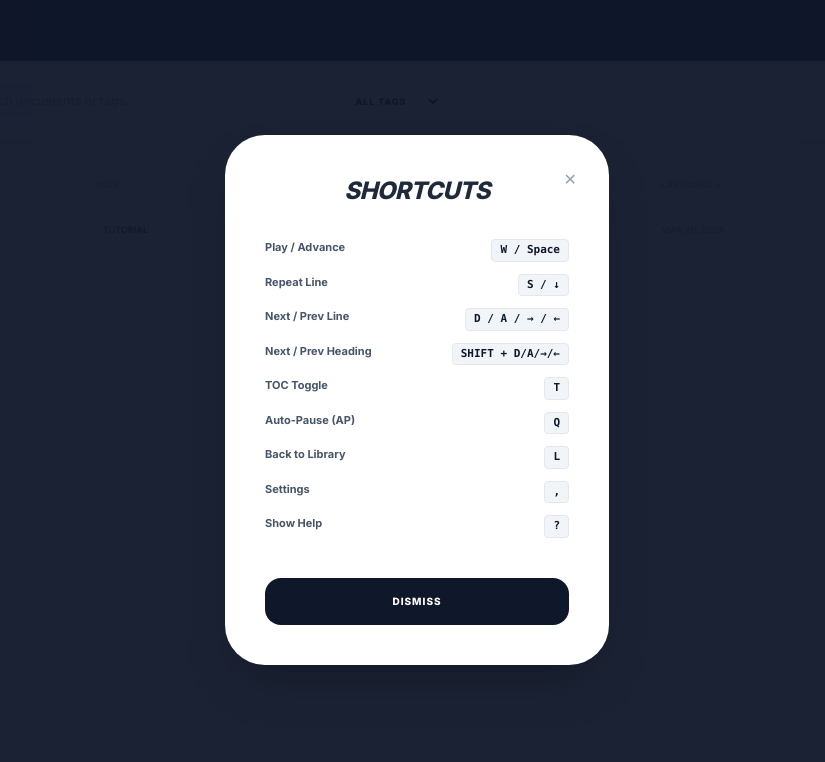
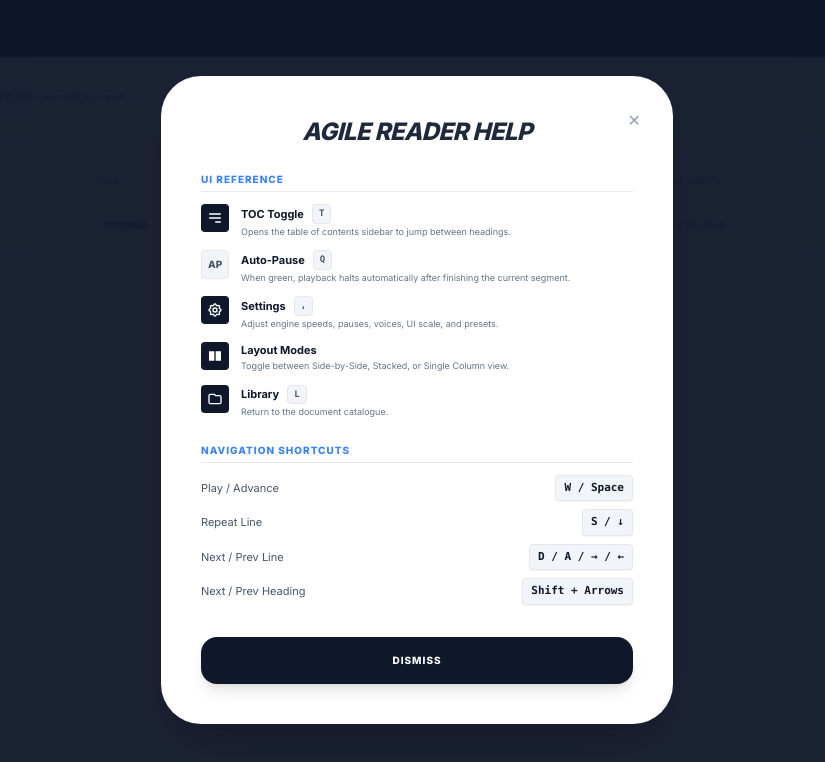
Before and after one commit to jtpolizzi/agile-reader, a Svelte app: page / in a window 1280 px wide. Both pictures are taken after a click on the button 1244 px from the left and 30 px from the top of the page. Shown: the top 762 px of the page, without its empty margins (223-1048 px from the left). Built offline with nearby package versions, Linux system fonts and the light colour scheme.

Commit message:
Header cleanup / polish

```diff
--- a/src/components/reader/ReaderView.svelte
+++ b/src/components/reader/ReaderView.svelte
@@ -57,6 +57,8 @@
 
 <div class="flex-1 overflow-y-auto custom-scroll scroll-smooth pb-40">
   <div class="max-w-6xl mx-auto py-2 reader-container layout-{uiStore.layoutMode} lead-{uiStore.leadLanguage}">
+    <h1 class="text-3xl md:text-4xl font-black text-slate-800 px-4 mt-8 mb-12 italic tracking-tight">{uiStore.activeDocTitle}</h1>
+
     {#each segments as seg, idx}
       {#if seg.type === 'heading'}
         <div
--- a/src/components/shared/Header.svelte
+++ b/src/components/shared/Header.svelte
@@ -2,34 +2,33 @@
   import { uiStore } from "../../stores/uiStore.svelte";
 </script>
 
-<header class="bg-slate-900 text-white px-4 py-2.5 flex items-center justify-between z-40 border-b border-white/10 shadow-md shrink-0">
-  <div class="flex items-center gap-4 overflow-hidden">
+<header class="bg-slate-900 text-white px-2 sm:px-4 py-2 flex items-center justify-between z-40 border-b border-white/10 shadow-md shrink-0">
+  <div class="flex items-center gap-2 sm:gap-4 overflow-hidden">
     {#if uiStore.currentView === "reader"}
-      <button onclick={(e) => { e.preventDefault(); uiStore.toggleSidebar(); }} class="p-2.5 hover:bg-white/10 rounded-lg transition-colors" title="TOC Toggle ( T )">
+      <button onclick={(e) => { e.preventDefault(); uiStore.toggleSidebar(); }} class="p-2 sm:p-2.5 hover:bg-white/10 rounded-lg transition-colors" title="TOC Toggle ( T )">
         <svg class="w-5 h-5" fill="none" stroke="currentColor" viewBox="0 0 24 24"><path stroke-linecap="round" stroke-linejoin="round" stroke-width="2" d="M4 6h16M4 12h16m-7 6h7"/></svg>
       </button>
     {/if}
-    <button onclick={(e) => { e.preventDefault(); uiStore.currentView = "library"; }} class="p-2.5 hover:bg-white/10 rounded-lg transition-colors" title="Back to Library ( L )">
+    <button onclick={(e) => { e.preventDefault(); uiStore.currentView = "library"; }} class="p-2 sm:p-2.5 hover:bg-white/10 rounded-lg transition-colors" title="Back to Library ( L )">
       <svg class="w-5 h-5" fill="none" stroke="currentColor" viewBox="0 0 24 24"><path stroke-linecap="round" stroke-linejoin="round" stroke-width="2" d="M3 7v10a2 2 0 002 2h14a2 2 0 002-2V9a2 2 0 00-2-2h-6l-2-2H5a2 2 0 00-2 2z"/></svg>
     </button>
-    <h1 class="font-black text-[11px] tracking-widest leading-none uppercase italic text-blue-400 truncate hidden md:block">
-      {#if uiStore.currentView === "reader" && uiStore.activeDocTitle}
-        {uiStore.activeDocTitle}
-      {:else}
+
+    {#if uiStore.currentView !== "reader"}
+      <h1 class="font-black text-[11px] tracking-widest leading-none uppercase italic text-blue-400 hidden sm:block">
         Agile Reader <span class="text-white/20 ml-1">v3.0</span>
-      {/if}
     </h1>
+    {/if}
   </div>
 
-  <div class="flex items-center gap-3">
+  <div class="flex items-center gap-2 sm:gap-3">
     {#if uiStore.currentView === "reader"}
       <div class="flex items-center bg-white/5 rounded-lg p-1 border border-white/10" title="Presets">
         <select
           bind:value={uiStore.currentPresetName}
           onchange={(e) => { e.preventDefault(); uiStore.loadPreset(e.currentTarget.value); }}
-          class="bg-transparent text-[11px] font-black outline-none px-3 py-1 cursor-pointer text-blue-300 appearance-none"
+          class="bg-transparent text-[11px] font-black outline-none px-2 py-1 cursor-pointer text-blue-300 appearance-none text-center"
         >
-          <option value="">-- PRESETS --</option>
+          <option value="">⚙️ PRESETS</option>
           {#each Object.keys(uiStore.presets).sort() as name}
             <option value={name}>{name}</option>
           {/each}
@@ -37,14 +36,14 @@
       </div>
 
       <div class="flex bg-white/5 rounded-lg p-1 border border-white/10">
-        <button onclick={(e) => { e.preventDefault(); uiStore.layoutMode = "side-by-side"; }} title="Side by Side" class="p-2 rounded-md {uiStore.layoutMode === "side-by-side" ? "bg-white/20" : "hover:bg-white/10"}"><svg class="w-5 h-5" fill="currentColor" viewBox="0 0 24 24"><path d="M3 5h8v14H3V5zm10 0h8v14h-8V5z"/></svg></button>
-        <button onclick={(e) => { e.preventDefault(); uiStore.layoutMode = "over-under"; }} title="Stacked" class="p-2 rounded-md {uiStore.layoutMode === "over-under" ? "bg-white/20" : "hover:bg-white/10"}"><svg class="w-5 h-5" fill="currentColor" viewBox="0 0 24 24"><path d="M3 5h18v6H3V5zm0 8h18v6H3v-6z"/></svg></button>
-        <button onclick={(e) => { e.preventDefault(); uiStore.layoutMode = "plain"; }} title="Single" class="p-2 rounded-md {uiStore.layoutMode === "plain" ? "bg-white/20" : "hover:bg-white/10"}"><svg class="w-5 h-5" fill="currentColor" viewBox="0 0 24 24"><path d="M3 5h18v2H3V5zm0 4h18v2H3V9zm0 4h18v2H3v-2zm0 4h18v2H3v-2z"/></svg></button>
+        <button onclick={(e) => { e.preventDefault(); uiStore.layoutMode = "side-by-side"; }} title="Side by Side" class="p-1.5 sm:p-2 rounded-md {uiStore.layoutMode === "side-by-side" ? "bg-white/20" : "hover:bg-white/10"}"><svg class="w-4 h-4 sm:w-5 sm:h-5" fill="currentColor" viewBox="0 0 24 24"><path d="M3 5h8v14H3V5zm10 0h8v14h-8V5z"/></svg></button>
+        <button onclick={(e) => { e.preventDefault(); uiStore.layoutMode = "over-under"; }} title="Stacked" class="p-1.5 sm:p-2 rounded-md {uiStore.layoutMode === "over-under" ? "bg-white/20" : "hover:bg-white/10"}"><svg class="w-4 h-4 sm:w-5 sm:h-5" fill="currentColor" viewBox="0 0 24 24"><path d="M3 5h18v6H3V5zm0 8h18v6H3v-6z"/></svg></button>
+        <button onclick={(e) => { e.preventDefault(); uiStore.layoutMode = "plain"; }} title="Single" class="p-1.5 sm:p-2 rounded-md {uiStore.layoutMode === "plain" ? "bg-white/20" : "hover:bg-white/10"}"><svg class="w-4 h-4 sm:w-5 sm:h-5" fill="currentColor" viewBox="0 0 24 24"><path d="M3 5h18v2H3V5zm0 4h18v2H3V9zm0 4h18v2H3v-2zm0 4h18v2H3v-2z"/></svg></button>
       </div>
 
-      <button onclick={(e) => { e.preventDefault(); uiStore.openModal("settings"); }} class="p-2.5 hover:bg-white/10 rounded-lg transition-colors" title="Settings ( , )"><svg class="w-5 h-5" fill="none" stroke="currentColor" viewBox="0 0 24 24"><path stroke-linecap="round" stroke-linejoin="round" stroke-width="2" d="M10.325 4.317c.426-1.756 2.924-1.756 3.35 0a1.724 1.724 0 002.573 1.066c1.543-.94 3.31.826 2.37 2.37a1.724 1.724 0 001.065 2.572c1.756.426 1.756 2.924 0 3.35a1.724 1.724 0 00-1.066 2.573c.94 1.543-.826 3.31-2.37 2.37a1.724 1.724 0 00-2.572 1.065c-.426 1.756-2.924 1.756-3.35 0a1.724 1.724 0 00-2.573-1.066c-1.543.94-3.31-.826-2.37-2.37a1.724 1.724 0 00-1.065-2.572c-1.756-.426-1.756-2.924 0-3.35a1.724 1.724 0 001.066-2.573c-.94-1.543.826-3.31 2.37-2.37.996.608 2.296.07 2.572-1.065z"/><path stroke-linecap="round" stroke-linejoin="round" stroke-width="2" d="M15 12a3 3 0 11-6 0 3 3 0 016 0z"/></svg></button>
-      <button onclick={(e) => { e.preventDefault(); window.dispatchEvent(new CustomEvent('open-editor')); }} class="p-2.5 hover:bg-white/10 rounded-lg transition-colors" title="Edit Content"><svg class="w-5 h-5" fill="none" stroke="currentColor" viewBox="0 0 24 24"><path stroke-linecap="round" stroke-linejoin="round" stroke-width="2" d="M11 5H6a2 2 0 00-2 2v11a2 2 0 002 2h11a2 2 0 002-2v-5m-1.414-9.414a2 2 0 112.828 2.828L11.828 15H9v-2.828l8.586-8.586z"/></svg></button>
+      <button onclick={(e) => { e.preventDefault(); uiStore.openModal("settings"); }} class="p-2 sm:p-2.5 hover:bg-white/10 rounded-lg transition-colors" title="Settings ( , )"><svg class="w-5 h-5" fill="none" stroke="currentColor" viewBox="0 0 24 24"><path stroke-linecap="round" stroke-linejoin="round" stroke-width="2" d="M10.325 4.317c.426-1.756 2.924-1.756 3.35 0a1.724 1.724 0 002.573 1.066c1.543-.94 3.31.826 2.37 2.37a1.724 1.724 0 001.065 2.572c1.756.426 1.756 2.924 0 3.35a1.724 1.724 0 00-1.066 2.573c.94 1.543-.826 3.31-2.37 2.37a1.724 1.724 0 00-2.572 1.065c-.426 1.756-2.924 1.756-3.35 0a1.724 1.724 0 00-2.573-1.066c-1.543.94-3.31-.826-2.37-2.37a1.724 1.724 0 00-1.065-2.572c-1.756-.426-1.756-2.924 0-3.35a1.724 1.724 0 001.066-2.573c-.94-1.543.826-3.31 2.37-2.37.996.608 2.296.07 2.572-1.065z"/><path stroke-linecap="round" stroke-linejoin="round" stroke-width="2" d="M15 12a3 3 0 11-6 0 3 3 0 016 0z"/></svg></button>
+      <button onclick={(e) => { e.preventDefault(); window.dispatchEvent(new CustomEvent('open-editor')); }} class="p-2 sm:p-2.5 hover:bg-white/10 rounded-lg transition-colors" title="Edit Content"><svg class="w-5 h-5" fill="none" stroke="currentColor" viewBox="0 0 24 24"><path stroke-linecap="round" stroke-linejoin="round" stroke-width="2" d="M11 5H6a2 2 0 00-2 2v11a2 2 0 002 2h11a2 2 0 002-2v-5m-1.414-9.414a2 2 0 112.828 2.828L11.828 15H9v-2.828l8.586-8.586z"/></svg></button>
     {/if}
-    <button onclick={(e) => { e.preventDefault(); uiStore.openModal("help"); }} class="p-2.5 hover:bg-blue-600 rounded-lg transition-colors" title="Help ( ? )"><svg class="w-5 h-5" fill="none" stroke="currentColor" viewBox="0 0 24 24"><path stroke-linecap="round" stroke-linejoin="round" stroke-width="2" d="M8.228 9c.549-1.165 2.03-2 3.772-2 2.21 0 4 1.343 4 3 0 1.4-1.278 2.575-3.006 2.907-.542.104-.994.54-.994 1.093m0 3h.01M21 12a9 9 0 11-18 0 9 9 0 0118 0z"/></svg></button>
+    <button onclick={(e) => { e.preventDefault(); uiStore.openModal("help"); }} class="p-2 sm:p-2.5 hover:bg-blue-600 rounded-lg transition-colors" title="Help ( ? )"><svg class="w-5 h-5" fill="none" stroke="currentColor" viewBox="0 0 24 24"><path stroke-linecap="round" stroke-linejoin="round" stroke-width="2" d="M8.228 9c.549-1.165 2.03-2 3.772-2 2.21 0 4 1.343 4 3 0 1.4-1.278 2.575-3.006 2.907-.542.104-.994.54-.994 1.093m0 3h.01M21 12a9 9 0 11-18 0 9 9 0 0118 0z"/></svg></button>
   </div>
 </header>
--- a/src/components/shared/HelpModal.svelte
+++ b/src/components/shared/HelpModal.svelte
@@ -17,23 +17,72 @@
   onclick={(e) => { if (e.target === e.currentTarget) uiStore.closeModal(); }}
   role="presentation"
 >
-  <div class="bg-white w-full max-w-sm rounded-[2.5rem] shadow-2xl p-10 text-center relative" onclick={(e) => e.stopPropagation()} role="presentation">
-    <button onclick={() => uiStore.closeModal()} class="absolute top-6 right-6 text-slate-400 p-2">✕</button>
-    <h3 class="font-black text-2xl mb-8 uppercase italic text-slate-800 tracking-tight">Shortcuts</h3>
+  <div class="bg-white w-full max-w-lg rounded-[2.5rem] shadow-2xl p-8 md:p-10 text-center relative max-h-[90vh] overflow-y-auto custom-scroll" onclick={(e) => e.stopPropagation()} role="presentation">
+    <button onclick={() => uiStore.closeModal()} class="absolute top-6 right-6 text-slate-400 hover:text-slate-600 transition-colors p-2">✕</button>
+    <h3 class="font-black text-2xl mb-6 uppercase italic text-slate-800 tracking-tight">Agile Reader Help</h3>
 
-    <div class="space-y-3 text-left text-[11px] font-bold text-slate-600">
-      <div class="flex justify-between"><span>Play / Advance</span> <kbd class="px-2 py-0.5 bg-slate-100 border rounded text-slate-900 font-black">W / Space</kbd></div>
-      <div class="flex justify-between"><span>Repeat Line</span> <kbd class="px-2 py-0.5 bg-slate-100 border rounded text-slate-900 font-black">S / ↓</kbd></div>
-      <div class="flex justify-between"><span>Next / Prev Line</span> <kbd class="px-2 py-0.5 bg-slate-100 border rounded text-slate-900 font-black">D / A / → / ←</kbd></div>
-      <div class="flex justify-between"><span>Next / Prev Heading</span> <kbd class="px-2 py-0.5 bg-slate-100 border rounded text-slate-900 font-black uppercase">Shift + D/A/→/←</kbd></div>
-      <div class="flex justify-between"><span>TOC Toggle</span> <kbd class="px-2 py-0.5 bg-slate-100 border rounded text-slate-900 font-black uppercase">T</kbd></div>
-      <div class="flex justify-between"><span>Auto-Pause (AP)</span> <kbd class="px-2 py-0.5 bg-slate-100 border rounded text-slate-900 font-black uppercase">Q</kbd></div>
-      <div class="flex justify-between"><span>Back to Library</span> <kbd class="px-2 py-0.5 bg-slate-100 border rounded text-slate-900 font-black uppercase">L</kbd></div>
-      <div class="flex justify-between"><span>Settings</span> <kbd class="px-2 py-0.5 bg-slate-100 border rounded text-slate-900 font-black uppercase">,</kbd></div>
-      <div class="flex justify-between"><span>Show Help</span> <kbd class="px-2 py-0.5 bg-slate-100 border rounded text-slate-900 font-black uppercase">?</kbd></div>
+    <div class="space-y-6 text-left">
+      <!-- UI Legend Section -->
+      <div>
+        <h4 class="text-[10px] font-black uppercase text-blue-500 tracking-widest mb-3 border-b pb-1">UI Reference</h4>
+        <div class="space-y-3 text-[11px] font-bold text-slate-600">
+
+          <div class="flex items-start gap-3">
+            <div class="p-1.5 bg-slate-900 text-white rounded shrink-0"><svg class="w-4 h-4" fill="none" stroke="currentColor" viewBox="0 0 24 24"><path stroke-linecap="round" stroke-linejoin="round" stroke-width="2" d="M4 6h16M4 12h16m-7 6h7"/></svg></div>
+            <div>
+              <div class="flex items-center gap-2"><span class="text-slate-900">TOC Toggle</span> <kbd class="px-1.5 py-0.5 bg-slate-100 border rounded text-[9px]">T</kbd></div>
+              <p class="text-[9px] font-normal text-slate-500 mt-0.5 leading-snug">Opens the table of contents sidebar to jump between headings.</p>
+            </div>
+          </div>
+
+          <div class="flex items-start gap-3">
+            <div class="p-1.5 bg-slate-100 text-slate-600 border rounded shrink-0 font-black text-[10px] w-7 text-center">AP</div>
+            <div>
+              <div class="flex items-center gap-2"><span class="text-slate-900">Auto-Pause</span> <kbd class="px-1.5 py-0.5 bg-slate-100 border rounded text-[9px]">Q</kbd></div>
+              <p class="text-[9px] font-normal text-slate-500 mt-0.5 leading-snug">When green, playback halts automatically after finishing the current segment.</p>
+            </div>
+          </div>
+
+          <div class="flex items-start gap-3">
+            <div class="p-1.5 bg-slate-900 text-white rounded shrink-0"><svg class="w-4 h-4" fill="none" stroke="currentColor" viewBox="0 0 24 24"><path stroke-linecap="round" stroke-linejoin="round" stroke-width="2" d="M10.325 4.317c.426-1.756 2.924-1.756 3.35 0a1.724 1.724 0 002.573 1.066c1.543-.94 3.31.826 2.37 2.37a1.724 1.724 0 001.065 2.572c1.756.426 1.756 2.924 0 3.35a1.724 1.724 0 00-1.066 2.573c.94 1.543-.826 3.31-2.37 2.37a1.724 1.724 0 00-2.572 1.065c-.426 1.756-2.924 1.756-3.35 0a1.724 1.724 0 00-2.573-1.066c-1.543.94-3.31-.826-2.37-2.37a1.724 1.724 0 00-1.065-2.572c-1.756-.426-1.756-2.924 0-3.35a1.724 1.724 0 001.066-2.573c-.94-1.543.826-3.31 2.37-2.37.996.608 2.296.07 2.572-1.065z"/><path stroke-linecap="round" stroke-linejoin="round" stroke-width="2" d="M15 12a3 3 0 11-6 0 3 3 0 016 0z"/></svg></div>
+            <div>
+              <div class="flex items-center gap-2"><span class="text-slate-900">Settings</span> <kbd class="px-1.5 py-0.5 bg-slate-100 border rounded text-[9px]">,</kbd></div>
+              <p class="text-[9px] font-normal text-slate-500 mt-0.5 leading-snug">Adjust engine speeds, pauses, voices, UI scale, and presets.</p>
+            </div>
+          </div>
+
+          <div class="flex items-start gap-3">
+            <div class="p-1.5 bg-slate-900 text-white rounded shrink-0"><svg class="w-4 h-4" fill="currentColor" viewBox="0 0 24 24"><path d="M3 5h8v14H3V5zm10 0h8v14h-8V5z"/></svg></div>
+            <div>
+              <div class="flex items-center gap-2"><span class="text-slate-900">Layout Modes</span></div>
+              <p class="text-[9px] font-normal text-slate-500 mt-0.5 leading-snug">Toggle between Side-by-Side, Stacked, or Single Column view.</p>
+            </div>
+          </div>
+
+          <div class="flex items-start gap-3">
+            <div class="p-1.5 bg-slate-900 text-white rounded shrink-0"><svg class="w-4 h-4" fill="none" stroke="currentColor" viewBox="0 0 24 24"><path stroke-linecap="round" stroke-linejoin="round" stroke-width="2" d="M3 7v10a2 2 0 002 2h14a2 2 0 002-2V9a2 2 0 00-2-2h-6l-2-2H5a2 2 0 00-2 2z"/></svg></div>
+            <div>
+              <div class="flex items-center gap-2"><span class="text-slate-900">Library</span> <kbd class="px-1.5 py-0.5 bg-slate-100 border rounded text-[9px]">L</kbd></div>
+              <p class="text-[9px] font-normal text-slate-500 mt-0.5 leading-snug">Return to the document catalogue.</p>
+            </div>
+          </div>
+
+        </div>
+      </div>
+
+      <!-- Keyboard Shortcuts Section -->
+      <div>
+        <h4 class="text-[10px] font-black uppercase text-blue-500 tracking-widest mb-3 border-b pb-1">Navigation Shortcuts</h4>
+        <div class="space-y-2 text-[11px] font-bold text-slate-600">
+          <div class="flex justify-between items-center"><span class="font-normal">Play / Advance</span> <kbd class="px-2 py-1 bg-slate-100 border rounded text-slate-900 font-black shadow-sm">W / Space</kbd></div>
+          <div class="flex justify-between items-center"><span class="font-normal">Repeat Line</span> <kbd class="px-2 py-1 bg-slate-100 border rounded text-slate-900 font-black shadow-sm">S / ↓</kbd></div>
+          <div class="flex justify-between items-center"><span class="font-normal">Next / Prev Line</span> <kbd class="px-2 py-1 bg-slate-100 border rounded text-slate-900 font-black shadow-sm">D / A / → / ←</kbd></div>
+          <div class="flex justify-between items-center"><span class="font-normal">Next / Prev Heading</span> <kbd class="px-2 py-1 bg-slate-100 border rounded text-slate-900 font-black shadow-sm">Shift + Arrows</kbd></div>
+        </div>
+      </div>
     </div>
 
-    <button onclick={() => uiStore.closeModal()} class="w-full mt-10 py-4 bg-slate-900 text-white rounded-2xl font-black uppercase tracking-widest text-[10px]">Dismiss</button>
+    <button onclick={() => uiStore.closeModal()} class="w-full mt-8 py-4 bg-slate-900 hover:bg-slate-800 text-white rounded-2xl font-black uppercase tracking-widest text-[10px] transition-colors shadow-lg">Dismiss</button>
   </div>
 </div>
 {/if}
```
